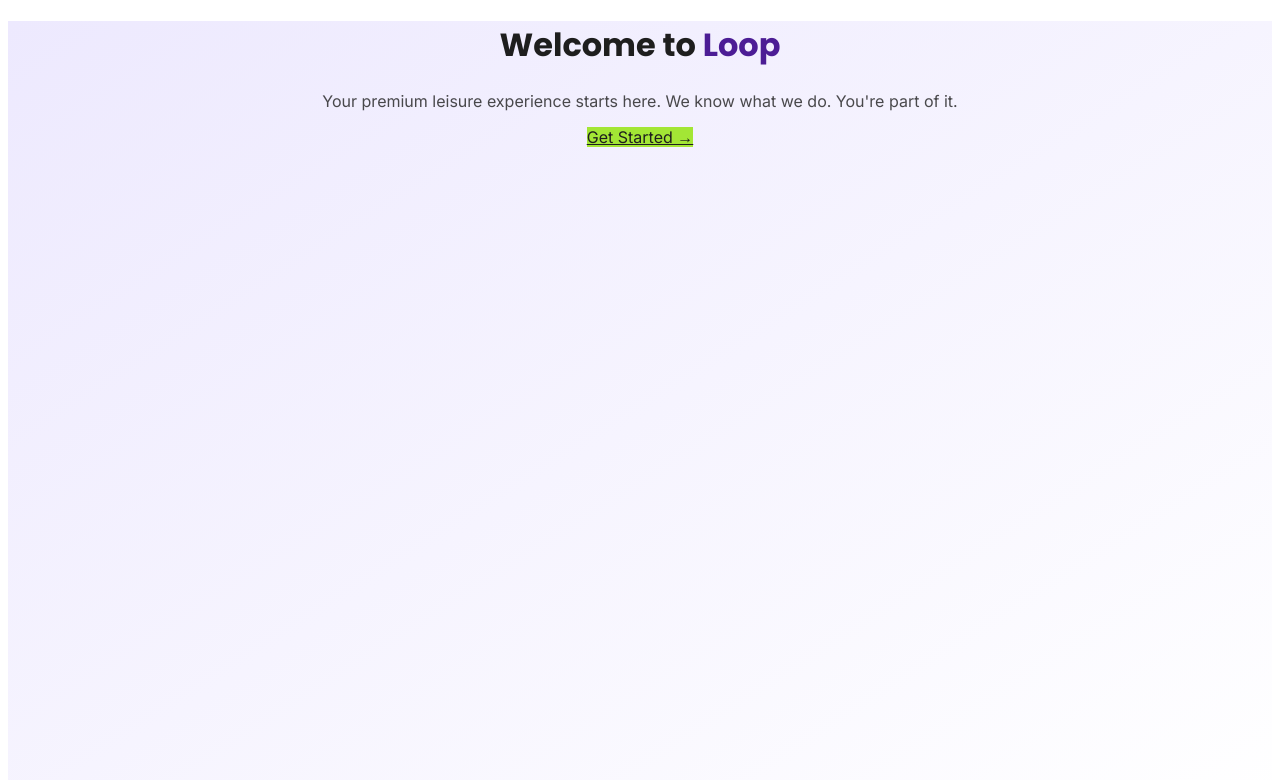
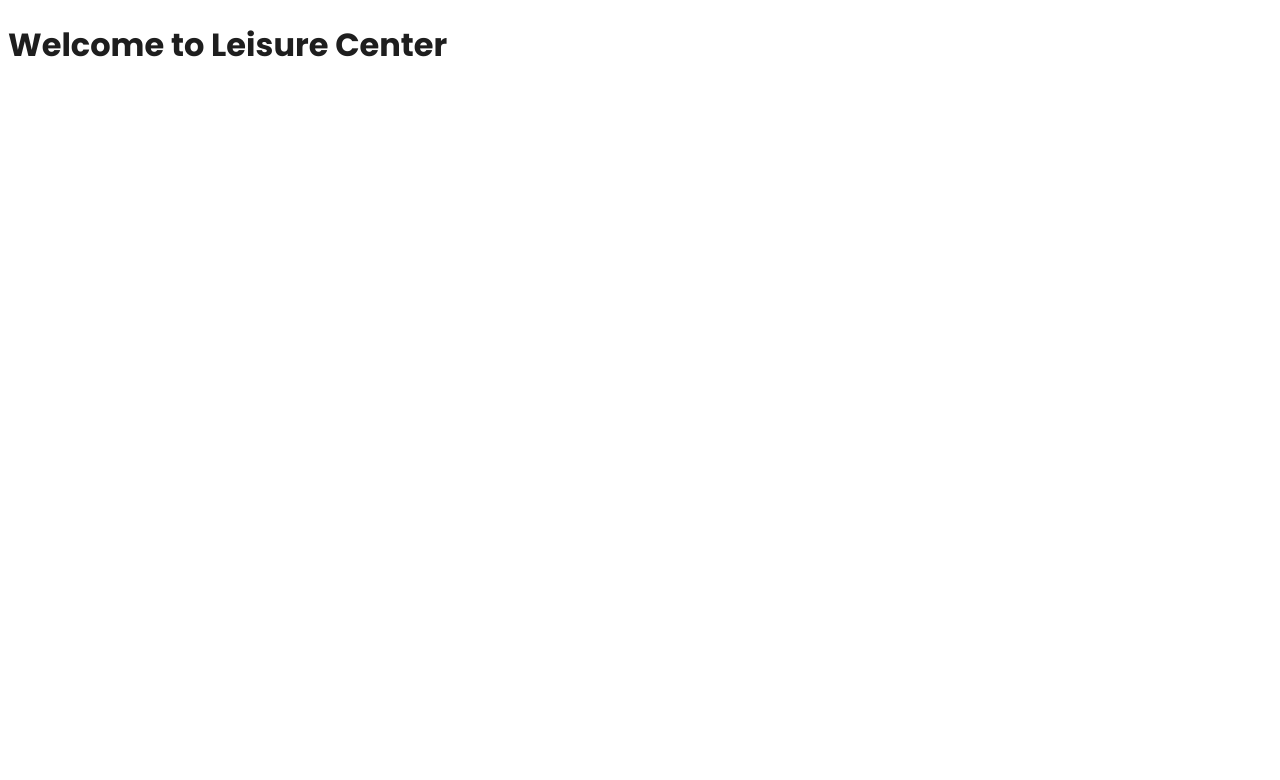
Before and after one commit to hhusein-alt/loop, a Next.js app: page /loop/ in a window 1280 px wide. Shown: the top 780 px of the page. Built offline with nearby package versions, Linux system fonts and the light colour scheme.

Commit message:
Update dashboard.tsx to match local version

```diff
--- a/src/pages/index.tsx
+++ b/src/pages/index.tsx
@@ -1,24 +1,20 @@
-import Link from 'next/link';
+import type { NextPage } from 'next'
+import Head from 'next/head'
 
-export default function Home() {
+const Home: NextPage = () => {
   return (
-    <main className="min-h-screen bg-gradient-to-br from-[#EDE9FE] to-white">
-      <div className="container mx-auto px-4 py-16">
-        <div className="max-w-4xl mx-auto text-center">
-          <h1 className="text-6xl font-bold text-[#1E1E1E] mb-6">
-            Welcome to <span className="text-[#4C1D95]">Loop</span>
-          </h1>
-          <p className="text-xl text-[#1E1E1E]/80 mb-12 max-w-2xl mx-auto">
-            Your premium leisure experience starts here. We know what we do. You're part of it.
-          </p>
-          <Link
-            href="/dashboard"
-            className="btn-accent inline-block px-8 py-4 rounded-2xl text-lg font-semibold"
-          >
-            Get Started →
-          </Link>
-        </div>
-      </div>
-    </main>
-  );
+    <div>
+      <Head>
+        <title>Leisure Center</title>
+        <meta name="description" content="Leisure Center Management System" />
+        <link rel="icon" href="/favicon.ico" />
+      </Head>
+
+      <main>
+        <h1>Welcome to Leisure Center</h1>
+      </main>
+    </div>
+  )
 }
+
+export default Home
```
